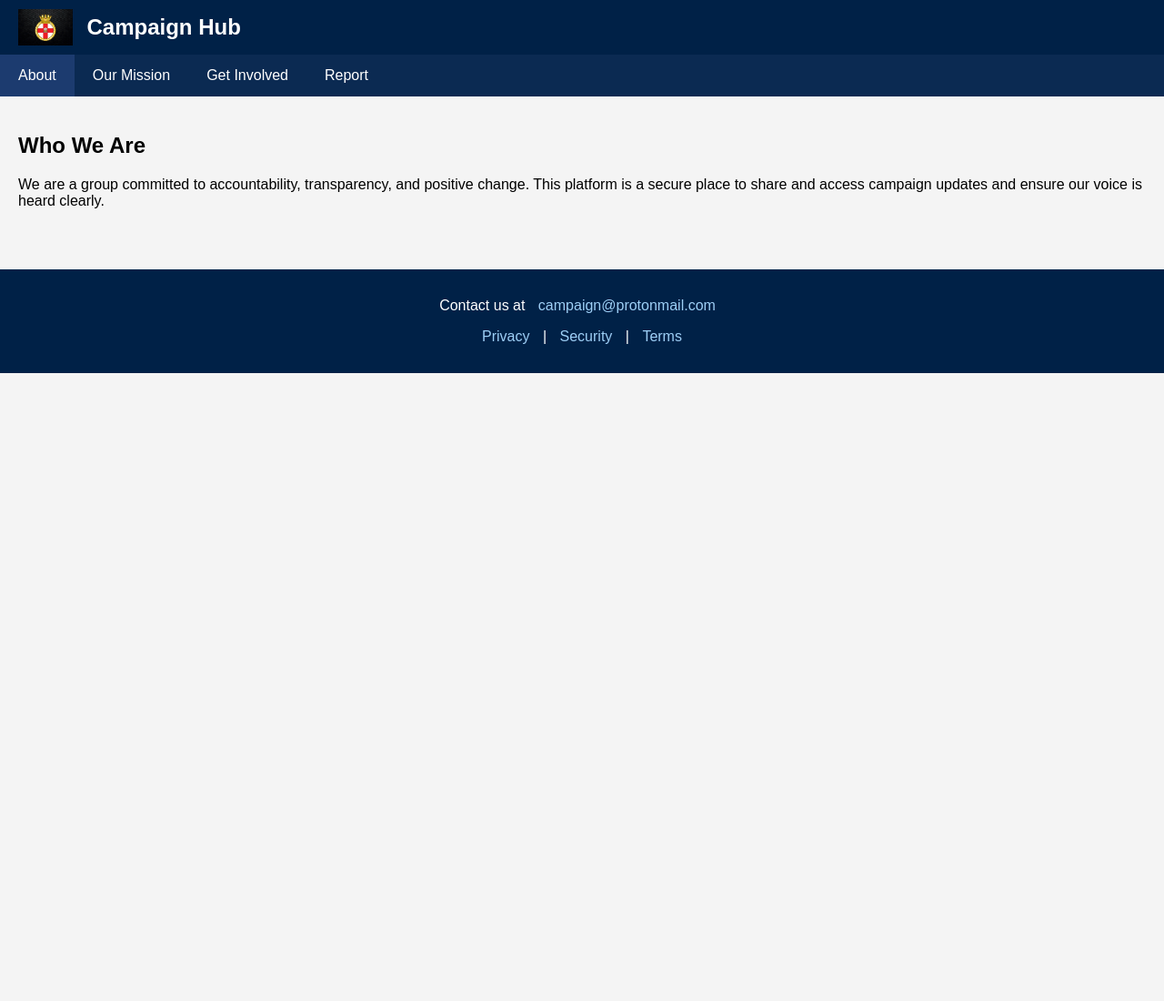
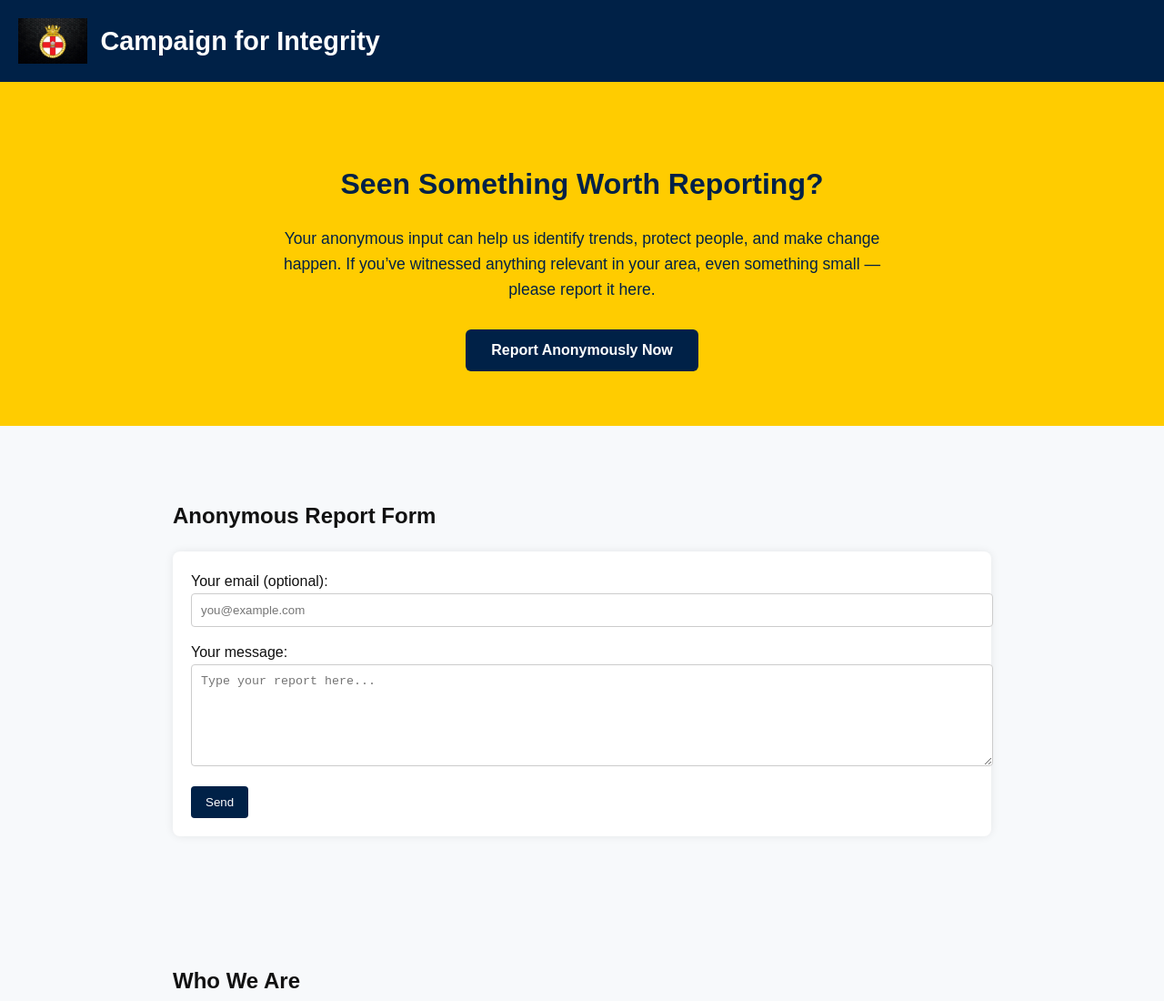
Before and after one commit to NondescriptAnonymousUser/campaign-hub, a plain HTML site: page index.html in a window 1280 px wide. Shown: the top 1100 px of the page at 91% size. Before the commit the page ends 800 px from the top, so only its background shows below. Drawn offline with Linux system fonts and the light colour scheme.

Commit message:
Update index.html

```diff
--- a/index.html
+++ b/index.html
@@ -8,54 +8,64 @@
     body {
       margin: 0;
       font-family: Arial, sans-serif;
-      background-color: #f4f4f4;
+      background-color: #f7f9fb;
+      color: #111;
+      line-height: 1.6;
     }
     header {
       background-color: #002147;
       color: white;
-      padding: 10px 20px;
+      padding: 20px;
       display: flex;
       align-items: center;
     }
     header img {
-      height: 40px;
+      height: 50px;
       margin-right: 15px;
     }
     header h1 {
+      font-size: 1.8em;
       margin: 0;
-      font-size: 1.5em;
     }
-    nav {
-      background-color: #0b2a52;
-      display: flex;
+    .section {
+      padding: 60px 20px;
+      max-width: 900px;
+      margin: 0 auto;
     }
-    nav a {
+    .cta {
+      background-color: #ffcc00;
+      color: #002147;
+      text-align: center;
+      padding: 60px 20px;
+    }
+    .cta h2 {
+      margin-bottom: 20px;
+      font-size: 2em;
+    }
+    .cta p {
+      max-width: 700px;
+      margin: 0 auto 30px;
+      font-size: 1.1em;
+    }
+    .cta button {
+      background: #002147;
       color: white;
-      padding: 14px 20px;
-      text-decoration: none;
-      display: inline-block;
-    }
-    nav a:hover, nav a.active {
-      background-color: #1c3b6f;
-    }
-    .content {
-      padding: 20px;
-    }
-    .tab {
-      display: none;
-    }
-    .tab.active {
-      display: block;
+      font-weight: bold;
+      padding: 14px 28px;
+      border: none;
+      border-radius: 6px;
+      font-size: 1em;
+      cursor: pointer;
     }
     form {
-      background: white;
-      padding: 15px;
-      border-radius: 5px;
-      box-shadow: 0 0 5px #ccc;
+      background: #ffffff;
+      padding: 20px;
+      border-radius: 8px;
+      box-shadow: 0 0 10px rgba(0,0,0,0.08);
     }
     form input, form textarea {
       width: 100%;
-      margin-bottom: 10px;
+      margin-bottom: 15px;
       padding: 10px;
       border: 1px solid #ccc;
       border-radius: 4px;
@@ -63,86 +73,87 @@
     form button {
       background: #002147;
       color: white;
-      padding: 10px 15px;
+      padding: 10px 16px;
       border: none;
       border-radius: 4px;
       cursor: pointer;
     }
+    .image-placeholder {
+      background-color: #dcdcdc;
+      height: 200px;
+      border-radius: 8px;
+      margin: 20px 0;
+      display: flex;
+      align-items: center;
+      justify-content: center;
+      color: #666;
+      font-style: italic;
+    }
     footer {
-      background-color: #002147;
+      background: #002147;
       color: white;
       text-align: center;
-      padding: 15px;
-      margin-top: 30px;
+      padding: 20px;
+      font-size: 0.9em;
     }
-    footer a {
-      color: #9ecff6;
-      margin: 0 10px;
-      text-decoration: none;
+    @media (max-width: 600px) {
+      .cta h2 { font-size: 1.5em; }
+      header h1 { font-size: 1.4em; }
     }
   </style>
 </head>
 <body>
+
   <header>
-    <img src="logo.png" alt="Campaign Logo" />
-    <h1>Campaign Hub</h1>
+    <img src="logo.png" alt="Logo">
+    <h1>Campaign for Integrity</h1>
   </header>
-  <nav>
-    <a href="#" class="active" onclick="showTab('about')">About</a>
-    <a href="#" onclick="showTab('mission')">Our Mission</a>
-    <a href="#" onclick="showTab('help')">Get Involved</a>
-    <a href="#" onclick="showTab('report')">Report</a>
-  </nav>
 
-  <div class="content">
-    <div class="tab active" id="about">
-      <h2>Who We Are</h2>
-      <p>We are a group committed to accountability, transparency, and positive change. This platform is a secure place to share and access campaign updates and ensure our voice is heard clearly.</p>
-    </div>
+  <section class="cta" id="top">
+    <h2>Seen Something Worth Reporting?</h2>
+    <p>Your anonymous input can help us identify trends, protect people, and make change happen. If you’ve witnessed anything relevant in your area, even something small — please report it here.</p>
+    <button onclick="document.getElementById('report-form').scrollIntoView({ behavior: 'smooth' });">
+      Report Anonymously Now
+    </button>
+  </section>
 
-    <div class="tab" id="mission">
-      <h2>What We Stand For</h2>
-      <p>We stand for fairness, integrity, and collective action. We aim to create a trustworthy space for reporting concerns, sharing truths, and pushing for a better environment for all involved.</p>
-    </div>
-
-    <div class="tab" id="help">
-      <h2>How You Can Help</h2>
-      <p>- Share this website widely using the QR code<br>
-         - Encourage others to report truthfully<br>
-         - Volunteer to help manage responses<br>
-         - Stay informed and involved</p>
-    </div>
-
-    <div class="tab" id="report">
-      <h2>Anonymous Report Form</h2>
-      <form action="https://formspree.io/f/movdbywr" method="POST">
-        <label>Your email (optional):<br>
-          <input type="email" name="email" placeholder="you@example.com">
-      </label><br><br>
+  <section class="section" id="report-form">
+    <h2>Anonymous Report Form</h2>
+    <form action="https://formspree.io/f/movdbywr" method="POST">
+      <label>Your email (optional):<br>
+        <input type="email" name="email" placeholder="you@example.com">
+      </label>
       <label>Your message:<br>
         <textarea name="message" rows="6" placeholder="Type your report here..." required></textarea>
-      </label><br><br>
+      </label>
       <button type="submit">Send</button>
     </form>
-    </div>
-  </div>
+  </section>
+
+  <section class="section" id="about">
+    <h2>Who We Are</h2>
+    <p>We are a grassroots group driven by the shared goal of accountability and truth. Our aim is to ensure no concern is ignored and no voice is silenced.</p>
+    <div class="image-placeholder">Image: Our Team / Symbol</div>
+  </section>
+
+  <section class="section" id="mission">
+    <h2>What We Stand For</h2>
+    <p>We believe in fairness, transparency, and proactive change. Every report adds another piece to the puzzle and helps expose the bigger picture.</p>
+    <div class="image-placeholder">Image: Values / Integrity / Scale of Impact</div>
+  </section>
+
+  <section class="section" id="involved">
+    <h2>How You Can Help</h2>
+    <p>1. Share this link or QR code with others<br>
+       2. Encourage others to report honestly<br>
+       3. Offer time, skills or local insights<br>
+       4. Stay alert and informed</p>
+    <div class="image-placeholder">Image: Community Action / Sharing QR / Local Support</div>
+  </section>
 
   <footer>
-    <p>Contact us at <a href="mailto:campaign@protonmail.com">campaign@protonmail.com</a></p>
-    <p>
-      <a href="#">Privacy</a> |
-      <a href="#">Security</a> |
-      <a href="#">Terms</a>
-    </p>
+    &copy; 2025 Campaign for Integrity — All Rights Reserved
   </footer>
 
-  <script>
-    function showTab(tabId) {
-      document.querySelectorAll('.tab').forEach(tab => tab.classList.remove('active'));
-      document.querySelectorAll('nav a').forEach(link => link.classList.remove('active'));
-      document.getElementById(tabId).classList.add('active');
-      document.querySelector(`nav a[onclick*='${tabId}']`).classList.add('active');
-    }
-  </script>
 </body>
 </html>
```
